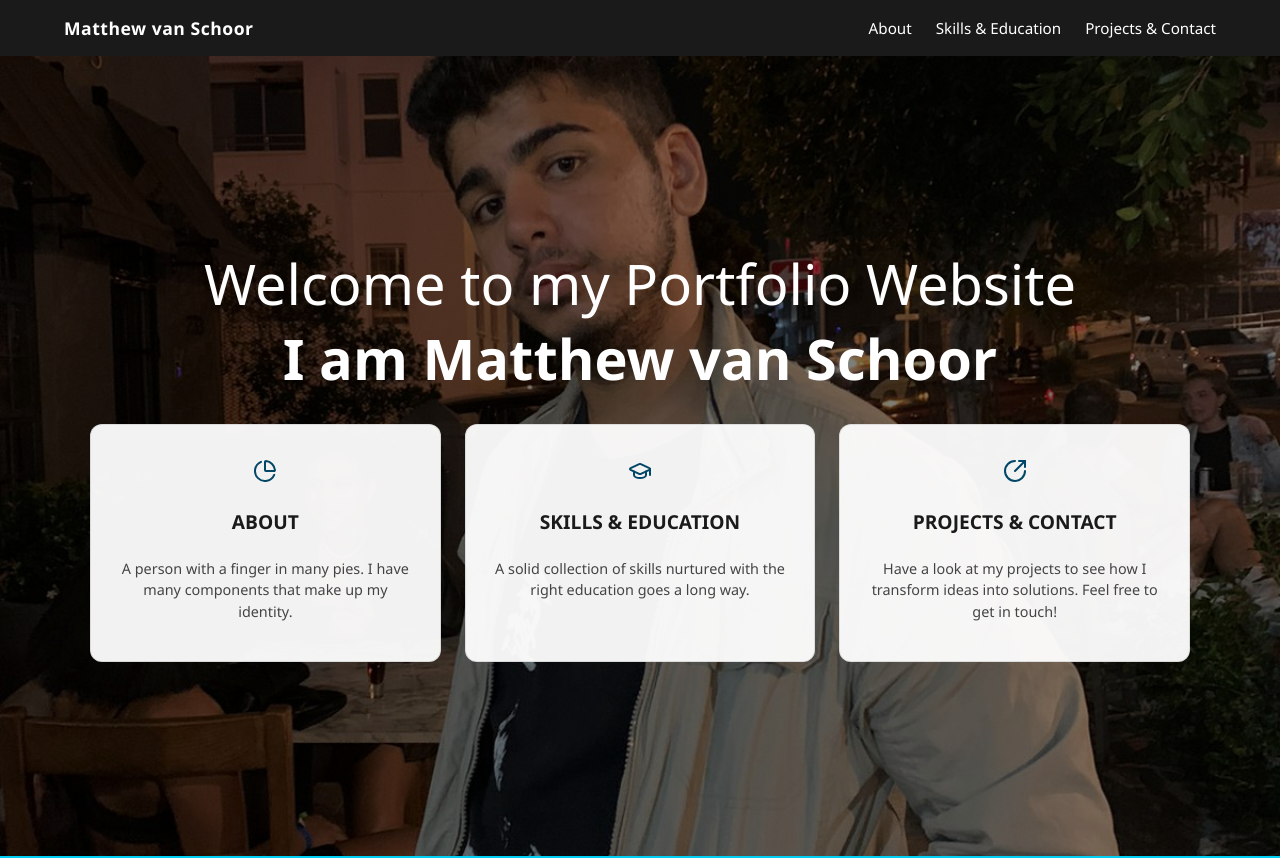
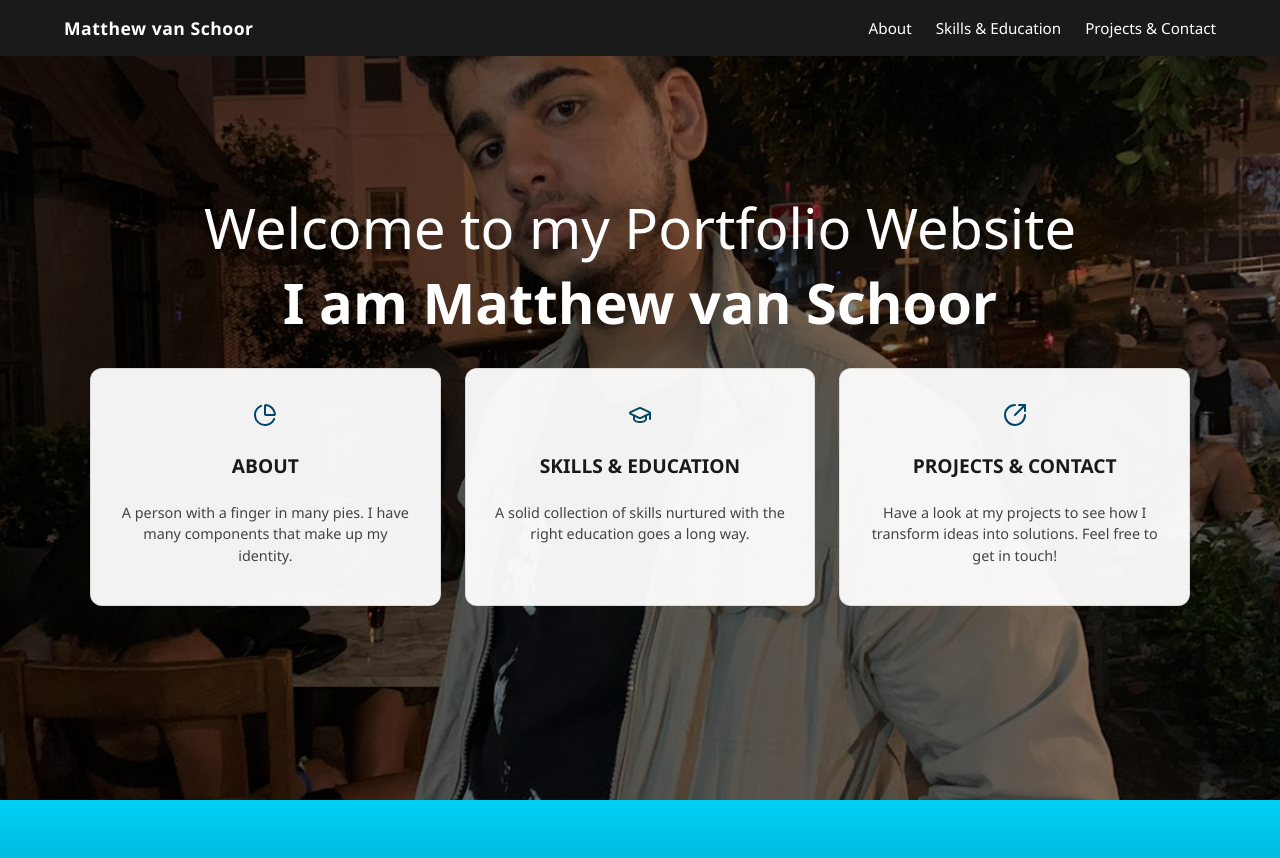
Before and after one commit to Floofs75/portfolio-website, a React (Create React App) app: page / in a window 1280 px wide. Shown: the top 858 px of the page. Built offline with nearby package versions, Linux system fonts and the light colour scheme.

Commit message:
Fixed the navbar not sticking to the top of the screen after the recent changes.

```diff
--- a/src/components/navbar/Navbar.css
+++ b/src/components/navbar/Navbar.css
@@ -1,5 +1,5 @@
 .navbar {
-    position: sticky;
+    position: fixed;
     top: 0;
     z-index: 1075;
     display: flex;
@@ -9,6 +9,7 @@
     background-color: #1a1a1a;
     color: white;
     font-family: 'Segoe UI', Tahoma, Geneva, Verdana, sans-serif;
+    width: 100%;
 }
 
 .navName {
@@ -23,7 +24,7 @@
     list-style: none;
     gap: 1.5rem;
     margin: 0;
-    padding: 0;
+    padding-right: 10vw;
 }
 
 .pageLinks a {
```
